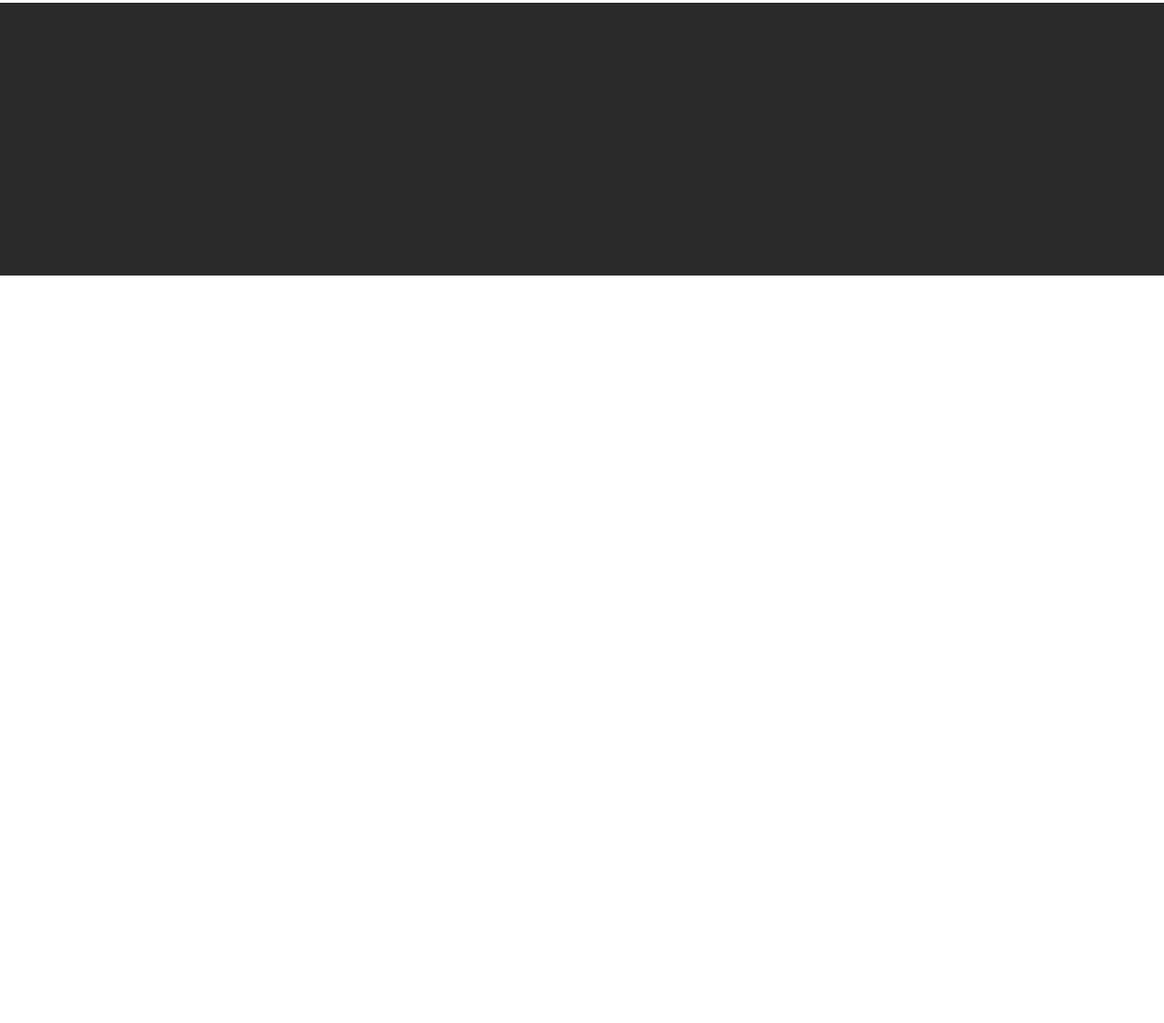
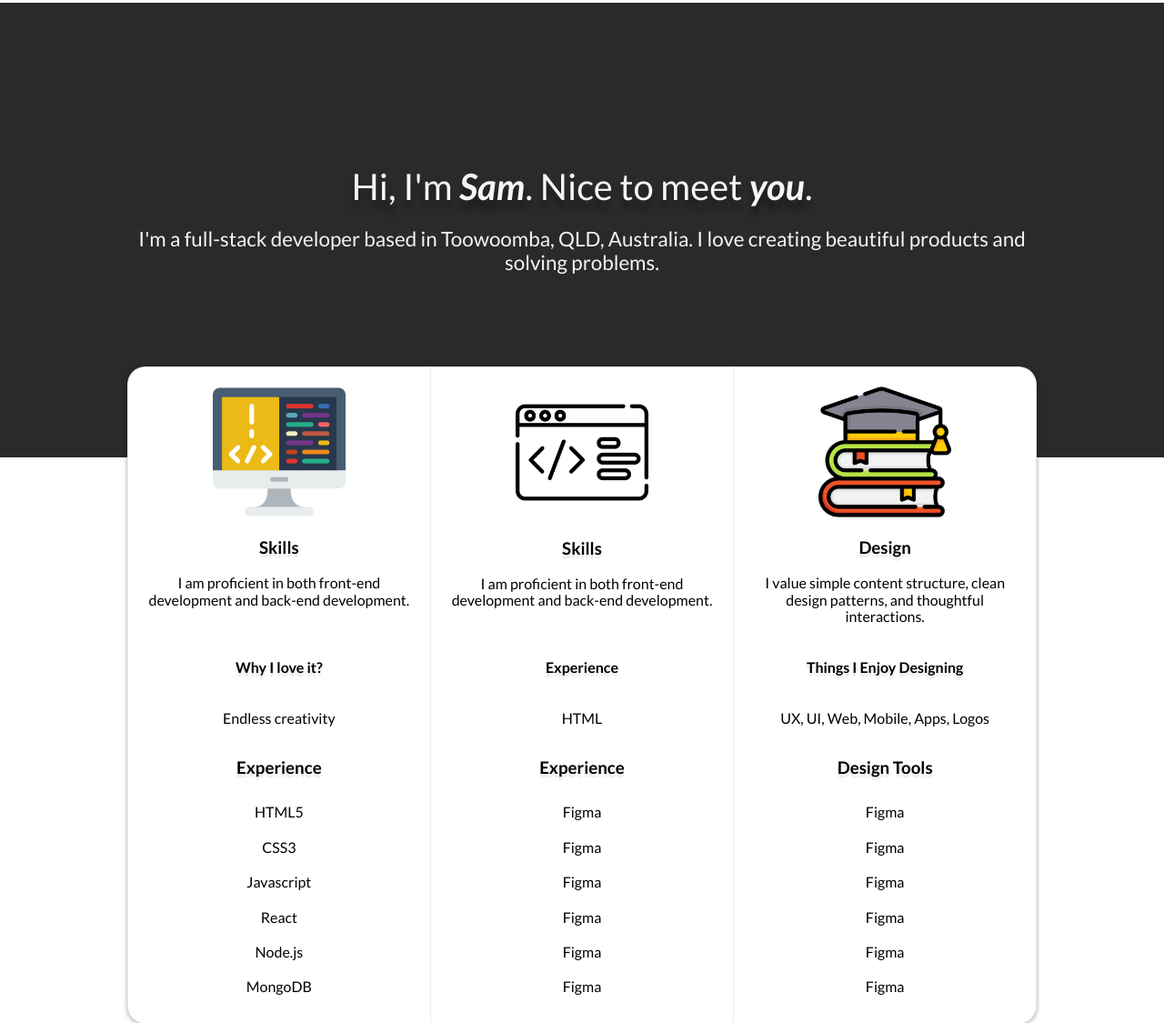
Before and after one commit to FlutterSoft/MagicForest, a plain HTML site: page index.html in a window 1280 px wide. Shown: the part 1140-2265 px from the top of the page at 91% size. Before the commit the page ends 1443 px from the top, so only its background shows below. Drawn offline with Linux system fonts and the light colour scheme.

Commit message:
Added skills section

```diff
--- a/css/style.css
+++ b/css/style.css
@@ -22,6 +22,8 @@
 /*******************************************/
 html {
      font-family: 'Lato', sans-serif;
+     scroll-behavior: smooth;
+
 
 }
 
@@ -67,6 +69,10 @@ nav h1 {
      text-shadow: 0px 12px 9px rgba(255, 255, 255, 0.1);
 }
 
+nav h1 span {
+     font-weight: 200;
+     font-size: 90%;
+}
 
 
 header nav a {
@@ -75,9 +81,6 @@ header nav a {
      text-decoration: none;
      padding: 0 5px;
 }
-
-
-
 
 header nav a:hover {
      transition: all 400ms;
@@ -108,6 +111,7 @@ header h2:hover{
 
 .basicBlock{
      margin-bottom: 200px;
+
 }
 
 .basicBlock h2{
@@ -120,9 +124,6 @@ header h2:hover{
 }
 
 
-
-
-
 div.photoBlock {
      margin: -100px auto;
      width: 65%;
@@ -131,6 +132,7 @@ div.photoBlock {
      flex-wrap: wrap;
      justify-content: space-evenly;
      align-items: flex-start;
+     max-width: 1000px;
 
 
 }
@@ -143,6 +145,7 @@ div.photoBlock div {
      padding: 5%;
      box-shadow: 0px 1px 3px 0.1px black;
      text-align: left;
+     text-shadow: 0px 4px 6px black;
 }
 
 .flexBottomLeft{
@@ -164,6 +167,8 @@ div.photoBlock div {
 div.photoBlock div:hover {
      box-shadow: 0px 12px 20px 5px black;
      transition: all 400ms;
+     text-shadow: 0px 1px 1px rgba(0, 0, 0, 0.589);
+
 }
 
 #pBlock2 {
@@ -194,13 +199,100 @@ div.photoBlock div:hover {
      background-image: url(../images/forest.jpg);
      background-size: cover;
      background-position: center;
+}
+
+#sectionAbout{
+     height: 500px;
+     color: whitesmoke;
+     background-color: rgba(42,42,42,1);
+     display: flex;
+     flex-direction: column;
+     justify-content: center;
+     align-items: center;
+     text-align: center;
+}
+
+#sectionAbout h2 {
+     font-weight: 400;
+     font-style: normal;
+     width: 80%;
+     text-shadow: 0px 10px 6px rgba(0, 0, 0, 0.37);
+
+}
+#sectionAbout h2 span{
+     font-style: italic;
+     font-weight: 600;
+}
+#sectionAbout p {
+     color: whitesmoke;
+     font-size: 1.4em;
+     width: 80%;
+}
+
+
+div.columnBlock{
+     background-color: white;
+     display: flex;
+     justify-content: space-evenly;
+     width: 80%;
+     max-width: 1000px ;
+     margin: -300px auto 0 auto;
+     border: 0.3px solid rgba(128, 128, 128, 0.15);
+     border-radius: 20px;
+     box-shadow: 0px 1px 5px 0.1px rgba(0, 0, 0, 0.363);
 
 }
 
+div.column {
+     display: flex;
+     flex-direction: column;
+     justify-content: center;
+     align-items: center;
+     padding: 2%;
+     text-align: center;
+     width: 33.3333333%;
+     font-size: 100%;
+}
+
+.column h2, .column h3, .column h4 {
+     font-weight: 600;
+     text-shadow: 0px 4px 2px rgba(107, 107, 107, 0.17);
+}
+
+.column div {
+     min-height: 280px;
+
+}
+#firstColumn {
+     border-right: 0.3px solid rgba(128, 128, 128, 0.15);
+}
+#lastColumn {
+     border-left: 0.3px solid rgba(128, 128, 128, 0.15);
+}
+
+.column ul {
+     list-style-type: none;
+     text-align: center;
+     margin: auto;
+     padding: 0;
+}
+
+.column li {
+     padding: 10px 0;
+}
+
+.column img {
+     width: 50%;
+}
 footer {
      height: 300px;
      background-color: rgba(42,42,42,1);
 }
+
+.pointer {
+     cursor:pointer;
+}
+
 
 
 @media screen and (max-width: 520px) {
--- a/index.html
+++ b/index.html
@@ -18,7 +18,7 @@
 	<body>
 		<header id="homeHero">
             <nav>
-                    <a href="#"><h1>Magic Forest</h1></a>
+                    <a href="#"><h1><span>Magic </span>Forest</h1></a>
                     <a href="#">Home</a>
                     <a href="#">About</a>
                     <a href="#">Portfolio</a>
@@ -28,15 +28,87 @@
         </header>
 		<section class="basicBlock">
 			<div class="photoBlock">
-				<div class="flexBottomLeft" id="pBlock1"><h2>About</h2></div>
-				<div class="flexBottomLeft"id="pBlock2"><h2>Projects</h2></div>
-				<div class="flexBottomLeft"id="pBlock3"><h2>Skills</h2></div>
-				<div class="flexBottomLeft"id="pBlock4"></div>
-				<div class="flexBottomLeft"id="pBlock5"></div>
+				<div onclick="location.href='#sectionAbout';" class="flexBottomLeft pointer" id="pBlock1"><h2>About</h2></div>
+				<div onclick="location.href='#';" class="flexBottomLeft pointer"id="pBlock2"><h2>Projects</h2></div>
+				<div onclick="location.href='#';" class="flexBottomLeft pointer"id="pBlock3"><h2>Skills</h2></div>
+				<div onclick="location.href='#';" class="flexBottomLeft pointer"id="pBlock4"></div>
+				<div onclick="location.href='#';" class="flexBottomLeft pointer"id="pBlock5"></div>
+			</div>
+
+		</section>
+
+		<section id="sectionAbout" class="basicBlock">
+			<h2>Hi, I'm <span>Sam</span>. Nice to meet <span>you</span>.</h2>
+			<p>I'm a full-stack developer based in Toowoomba, QLD, Australia. I love creating beautiful products and solving problems.</p>
+
+		</section>
+
+		<section class="basicBlock">
+			<div class="columnBlock">
+				<div id="firstColumn" class="column">
+					<div>
+						<img src="images/icons/coding.png" alt="">
+						<h3>Skills</h3>
+						<p>I am proficient in both front-end development and back-end development.</p>
+					</div>
+
+					<h4>Why I love it?</h4>
+					<p>Endless creativity</p>
+
+					<h3>Experience</h3>
+					<ul>
+						<li>HTML5</li>
+						<li>CSS3</li>
+						<li>Javascript</li>
+						<li>React</li>
+						<li>Node.js</li>
+						<li>MongoDB</li>
+					</ul>
+				</div>
+				<div class="column">
+					<div>
+					<img src="images/icons/code.png" alt="">
+					<h3>Skills</h3>
+					<p>I am proficient in both front-end development and back-end development.</p>
+					</div>
+					<h4>Experience</h4>
+					<p>HTML</p>
+
+					<h3>Experience</h3>
+					<ul>
+						<li>Figma</li>
+						<li>Figma</li>
+						<li>Figma</li>
+						<li>Figma</li>
+						<li>Figma</li>
+						<li>Figma</li>
+					</ul>
+				</div>
+				<div id="lastColumn" class="column">
+					<div>
+					<img src="images/icons/education.png" alt="">
+					<h3>Design</h3>
+					<p>I value simple content structure, clean design patterns, and thoughtful interactions.</p>
+					</div>
+
+					<h4>Things I Enjoy Designing</h4>
+					<p>UX, UI, Web, Mobile, Apps, Logos</p>
+
+					<h3>Design Tools</h3>
+					<ul>
+						<li>Figma</li>
+						<li>Figma</li>
+						<li>Figma</li>
+						<li>Figma</li>
+						<li>Figma</li>
+						<li>Figma</li>
+					</ul>
+				</div>
 
 			</div>
 
 		</section>
+
 
 		<footer>
 
```
Also changed, not shown: images/icons/code-2.png (added), images/icons/code.png (added), images/icons/coding-2.png (added), images/icons/coding.png (added), images/icons/css3.png (added), images/icons/education.png (added), images/icons/html.png (added), images/icons/js.png (added), images/icons/nodejs.png (added), images/icons/react.png (added).
